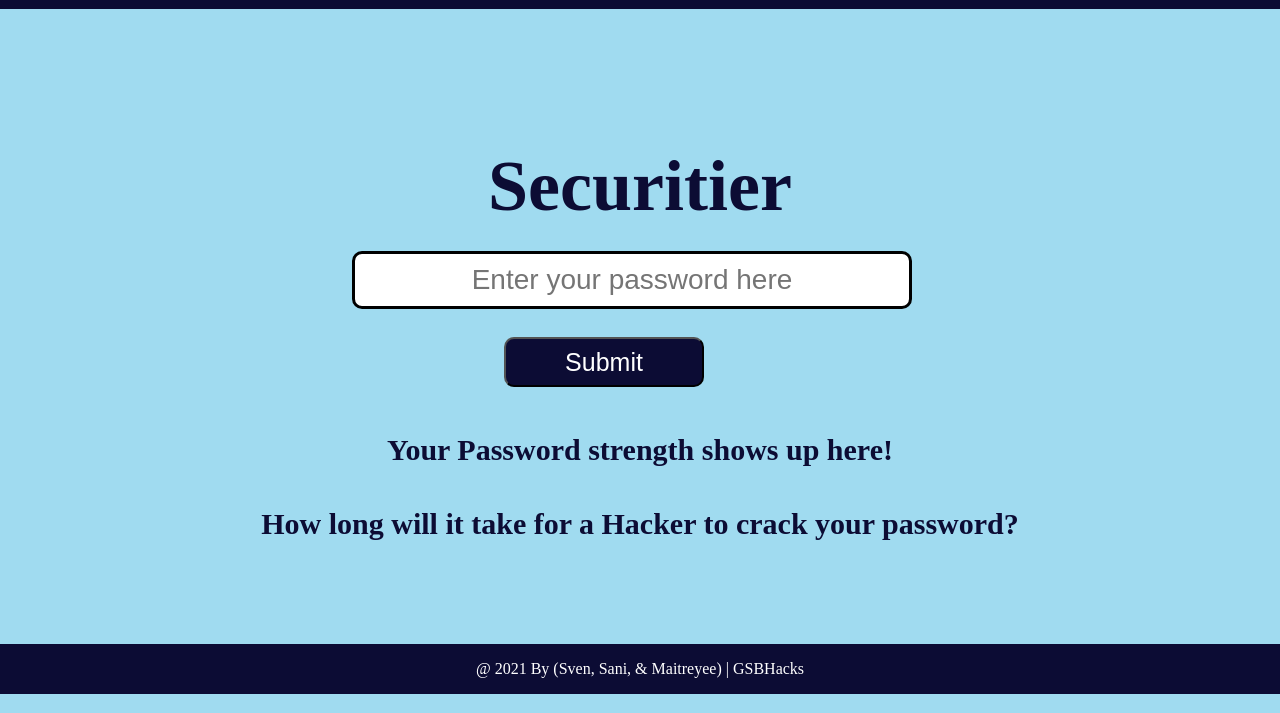
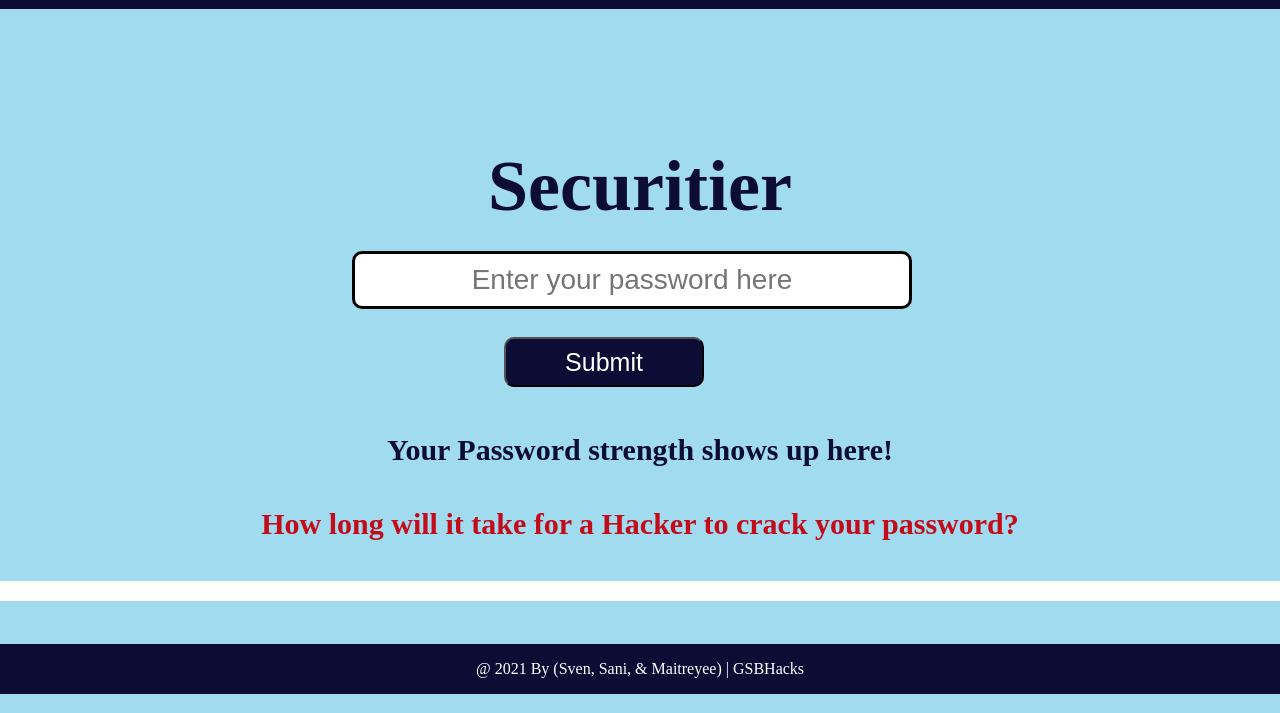
Before and after one commit to yiwan08/Securitier, a plain HTML site: page index.html in a window 1280 px wide. Shown: the part 106-819 px from the top of the page. Drawn offline with Linux system fonts and the light colour scheme.

Commit message:
Update index.html

```diff
--- a/index.html
+++ b/index.html
@@ -130,8 +130,8 @@
 
 			<h3 id="passwordResult" style="color: #0c0c34; font-size: 30px"> Your Password strength shows up here! </h3>
 
-			<h4 id="hacking" style="color: #0c0c34; font-size: 30px"> How long will it take for a Hacker to crack your password? </h4>
-			<h4 id="passwordErrors" style="color: #0c0c34; font-size: 30px"> </h4>
+			<h4 id="hacking" style="color: #c30b19; font-size: 30px"> How long will it take for a Hacker to crack your password? </h4>
+			<h4 id="passwordErrors" style="color: #0c0c34; font-size: 30px; background-color: white; padding-top: 10px; padding-bottom: 10px"> </h4>
 
 			<script type="text/javascript">
 				function passwordCheck() {
@@ -268,7 +268,7 @@
 				function hackingTime(number, upAndLow, specialCharacter, lettersOnly, len) {
 					var result = "";
 					if (len < 6) {
-						result = "Instantly!";
+						result = "Hacking time: Instantly!";
 					} else if (len == 6) {
 						if (number && upAndLow && specialCharacter) {
 							result = "Hacking time: 5 seconds!";
```
